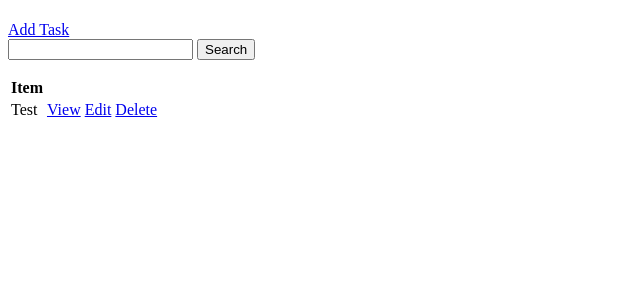
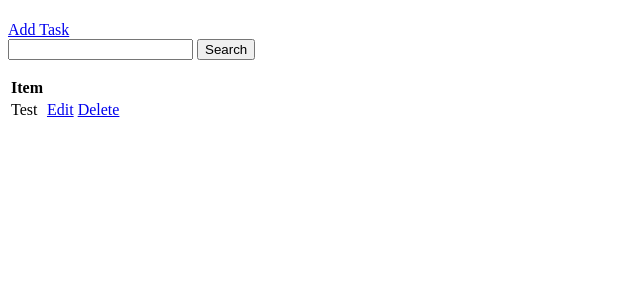
Before and after one commit to JustA3DObject/ToDo-List-App, a Django app: page / in a window 1280 px wide. Shown: the part 129-429 px from the top of the page, without its empty margins (0-640 px from the left). Run offline with Django 4.2, Linux system fonts and the light colour scheme; a user stored in the database is signed in; data comes from the database, SQL or seed files in the repository.

Commit message:
Removed view button from task_list.html

```diff
--- a/todolist/base/templates/base/task_list.html
+++ b/todolist/base/templates/base/task_list.html
@@ -21,7 +21,6 @@
     {% for task in tasks %}
     <tr>
         <td>{{task.title}}</td>
-        <td><a href="{% url 'task' task.id %}">View</a></td>
         <td><a href="{% url 'task-update' task.id %}">Edit</a></td>
         <td><a href="{% url 'task-delete' task.id %}">Delete</a></td>
 
```
